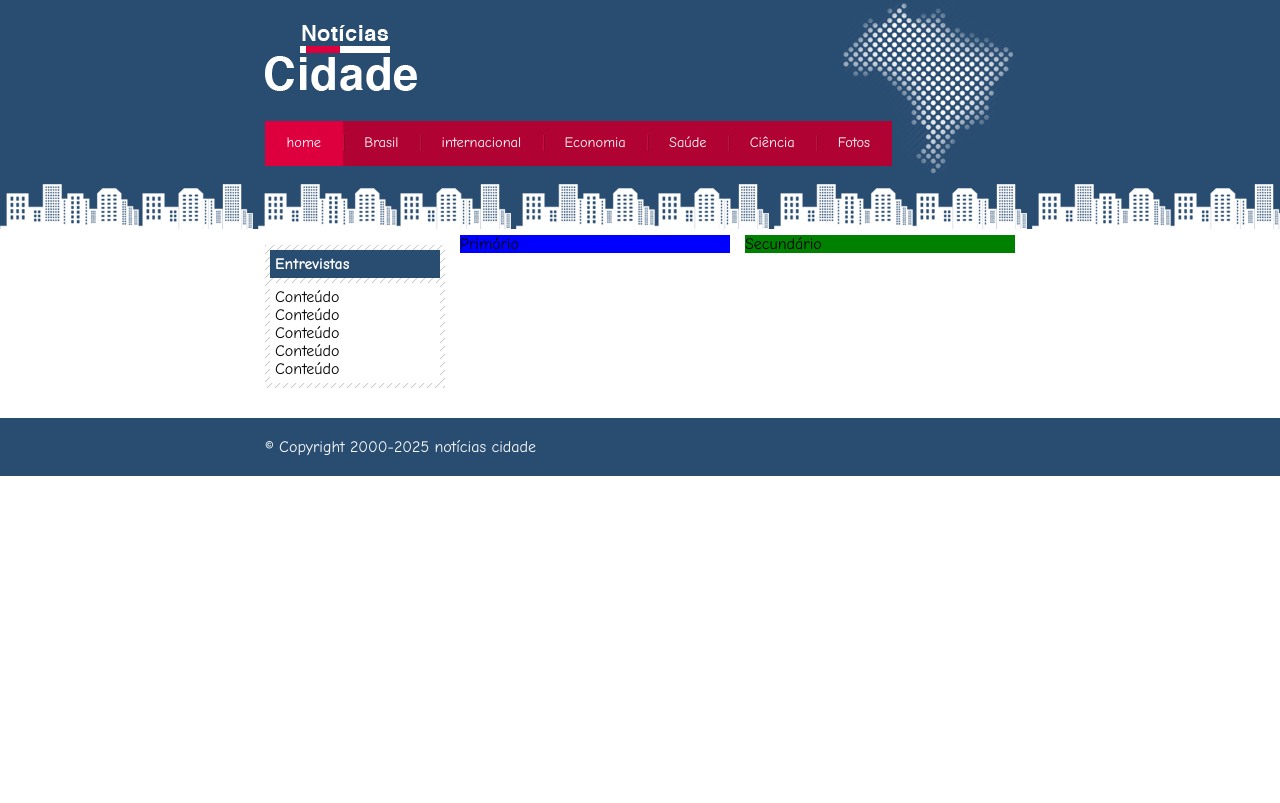
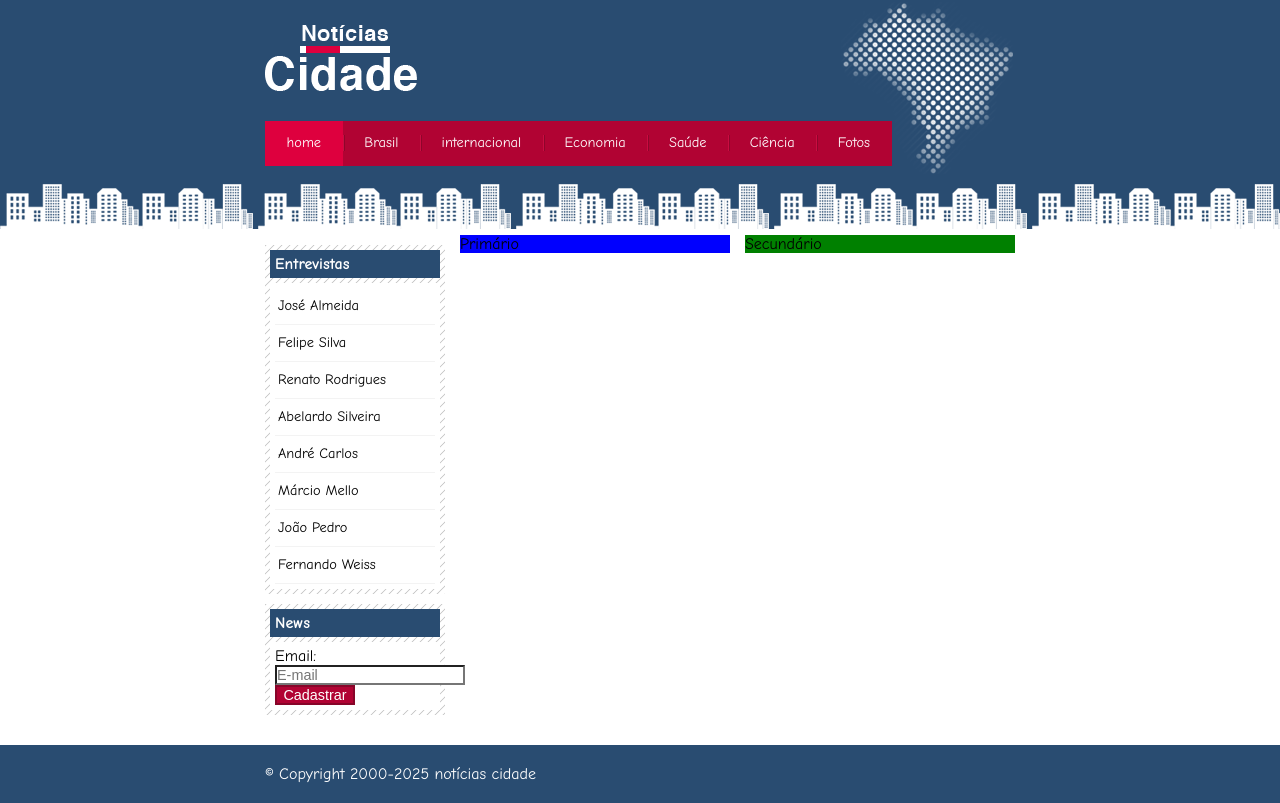
Before and after one commit to RicardoSBdev/noticias-cidade, a plain HTML site: page index.html in a window 1280 px wide. Drawn offline with Linux system fonts and the light colour scheme.

Commit message:
Sexto commit

```diff
--- a/CSS/estilo.css
+++ b/CSS/estilo.css
@@ -134,6 +134,43 @@ h2 {
     margin-top: 5px;
 }
 
+/* Formatar menus laterais */
+
+#lateral ul a {
+    font-size: 0.9em;
+    padding: 3px;
+    display: block;
+    line-height: 30px;
+    color: #000;
+    text-decoration: none;
+    border-bottom: 1px solid #f3f3f3;
+}
+
+#lateral ul a:hover {
+    background: #f9f9f9 url(/imagens/marcador.png) no-repeat left center;
+    padding-left: 20px;
+    color: #a1a1a1;
+}
+
+/* Formatando formulários */
+
+label {
+    display: block;
+    cursor: pointer;
+}
+
+input {
+    font-size: 0.9em;
+    background-color: #fff;
+}
+
+input.submit {
+    width: 80px;
+    color: #fff;
+    background-color: #b10333;
+    border: 2px solid #870529;
+}
+
 /* Rodape */
 
 #container-rodape {
--- a/index.html
+++ b/index.html
@@ -56,11 +56,31 @@
                     <div class="caixa">
                         <h2>Entrevistas</h2>
                         <div class="caixa-conteudo">
-                            Conteúdo <br>
-                            Conteúdo <br>
-                            Conteúdo <br>
-                            Conteúdo <br>
-                            Conteúdo <br>
+                            <ul>
+                                <li><a href="">José Almeida</a></li>
+                                <li><a href="">Felipe Silva</a></li>
+                                <li><a href="">Renato Rodrigues</a></li>
+                                <li><a href="">Abelardo Silveira</a></li>
+                                <li><a href="">André Carlos</a></li>
+                                <li><a href="">Márcio Mello</a></li>
+                                <li><a href="">João Pedro</a></li>
+                                <li><a href="">Fernando Weiss</a></li>
+                            </ul>
+                        </div>
+                    </div>
+
+                    <div class="caixa">
+                        <h2>News</h2>
+                        <div class="caixa-conteudo">
+                            <form>
+                                <div>
+                                    <label>Email:</label>
+                                    <input type="text" name="email" id="email" placeholder="E-mail">
+                                </div>
+                                <div>
+                                    <input class="submit" type="submit" value="Cadastrar">
+                                </div>
+                            </form>
                         </div>
                     </div>
 
```
